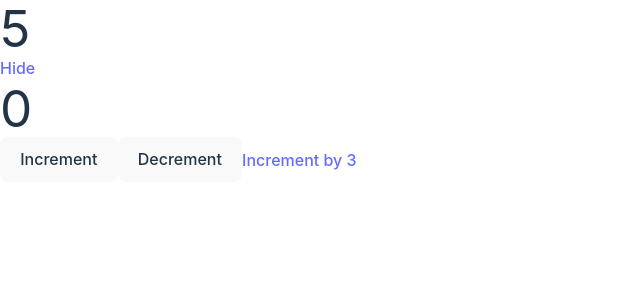
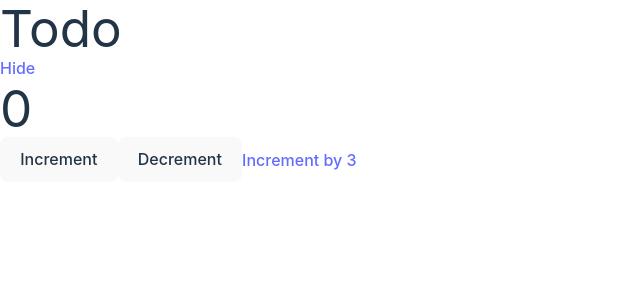
Before and after one commit to JubaStriker/react-redux, a React (Vite) app: page / in a window 1280 px wide. Shown: the top 300 px of the page, without its empty margins (0-640 px from the left). Built offline with nearby package versions, Linux system fonts and the light colour scheme; no server answers.

Commit message:
Abort controller example

```diff
--- a/src/components/UseEffectExample.tsx
+++ b/src/components/UseEffectExample.tsx
@@ -3,26 +3,42 @@ import Button from "./Button";
 
 const UseEffectExample = () => {
     const [hidden, setHidden] = useState(false);
-    const Count = () => {
-        const [count, setCount] = useState(0)
+    // const Count = () => {
+    //     const [count, setCount] = useState(0)
+    //     useEffect(() => {
+    //         const intervalId = setInterval(() => {
+    //             setCount((prev) => prev + 1);
+    //         }, 1000)
+
+    //         return () => {
+    //             clearInterval(intervalId);
+    //         }
+    //     }, []);
+    //     return <h1 className="text-center">{count}</h1>
+    // }
+
+    const Todo = () => {
+        const controller = new AbortController();
+        const signal = controller.signal;
         useEffect(() => {
-            const intervalId = setInterval(() => {
-                console.log("render");
-                setCount((prev) => prev + 1);
-            }, 1000)
+            fetch('https://jsonplaceholder.typicode.com/todos/1', { signal })
+                .then(res => res.json())
+                .then(data => alert(data.title));
 
             return () => {
-                clearInterval(intervalId);
+                controller.abort();
             }
-        }, []);
-        return <h1>{count}</h1>
-    }
+        }, [])
+        return <h1>Todo</h1>
+    };
     return (
-        <div className="mx-auto w-56">
-            {!hidden && <Count />}
-            <span onClick={() => setHidden((prev) => !prev)}>
-                <Button title="Hide" />
-            </span>
+        <div className="flex justify-center my-4">
+            <div>
+                {!hidden && <Todo />}
+                <span onClick={() => setHidden((prev) => !prev)}>
+                    <Button title="Hide" />
+                </span>
+            </div>
         </div>
     );
 };
--- a/src/components/UseReducerExample.tsx
+++ b/src/components/UseReducerExample.tsx
@@ -28,13 +28,16 @@ const reducer = (currentState: typeof initialState, action: TAction) => {
 const UseReducerExample = () => {
   const [state, dispatch] = useReducer(reducer, initialState)
   return (
-    <div className="mx-auto">
-      <h1>{state.count}</h1>
-      <button className='btn mr-3' onClick={() => dispatch({ type: 'increment' })}>Increment</button>
-      <button onClick={() => dispatch({ type: 'decrement' })}>Decrement</button>
-      <span className='ml-3' onClick={() => dispatch({ type: 'incrementBySetAmount', payload: 3 })}>
-        <Button title='Increment by 3' />
-      </span>
+    <div >
+      <h1 className='text-center'>{state.count}</h1>
+      <div className="mx-auto flex flex-row justify-center items-center gap- 5">
+        <button className='btn mr-3' onClick={() => dispatch({ type: 'increment' })}>Increment</button>
+        <button onClick={() => dispatch({ type: 'decrement' })}>Decrement</button>
+        <span className='ml-3' onClick={() => dispatch({ type: 'incrementBySetAmount', payload: 3 })}>
+          <Button title='Increment by 3' />
+        </span>
+      </div>
+
     </div>
   );
 };
```
